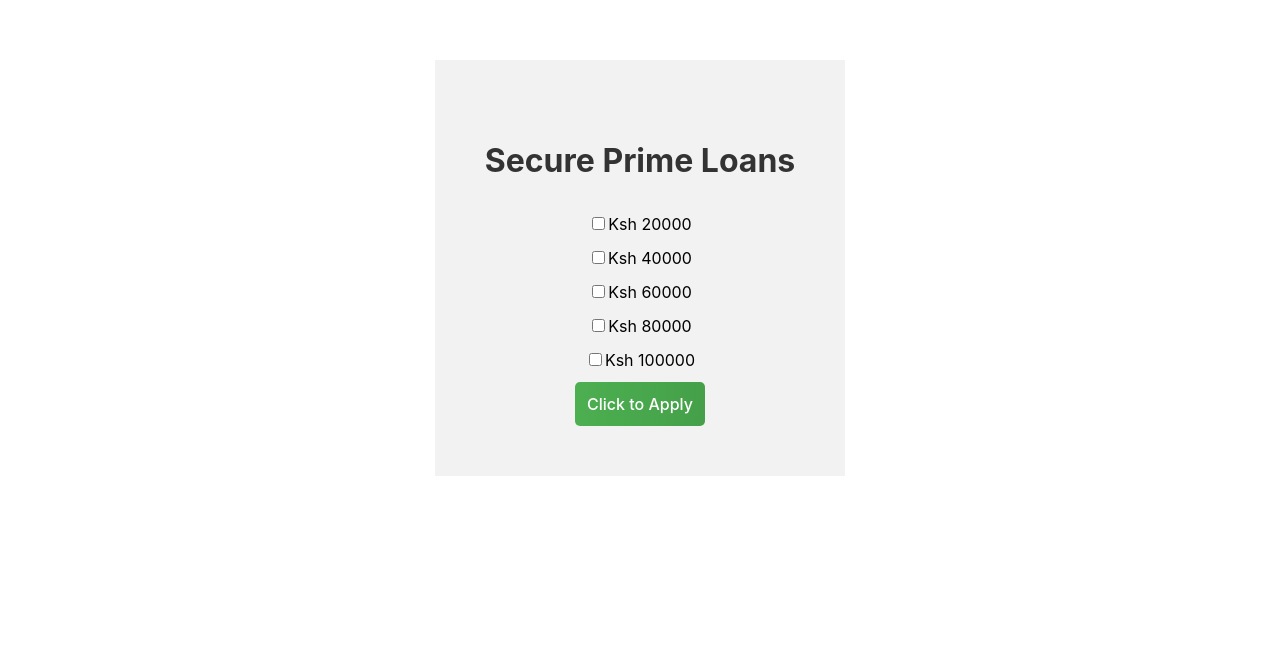
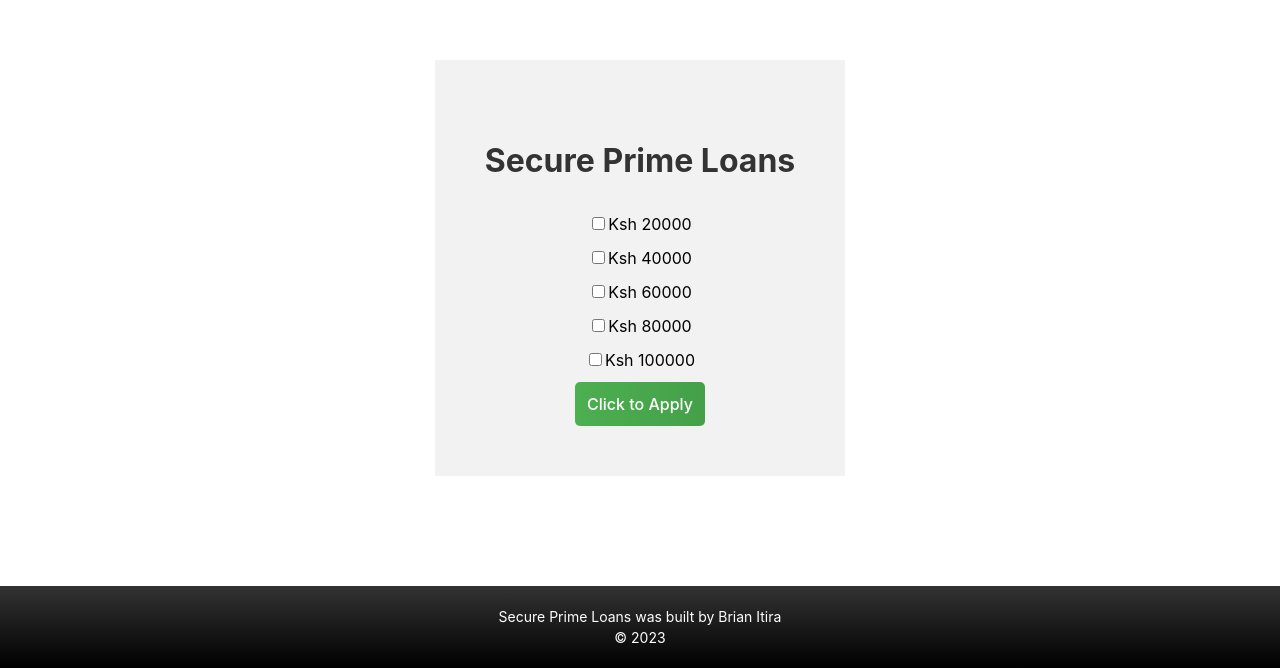
Before and after one commit to brianitira2/mutheu, a React (Vite) app: page /LoanAmount in a window 1280 px wide. Shown: the part 132-800 px from the top of the page. Built offline with nearby package versions, Linux system fonts and the light colour scheme.

Commit message:
commit number six

```diff
--- a/src/App.jsx
+++ b/src/App.jsx
@@ -3,7 +3,7 @@ import React from 'react';
 import { BrowserRouter as Router, Routes, Route, Link } from 'react-router-dom';
 import Home from './Welcome';
 import Details from './Details'
-import Contact from './Contact';
+import Footer from './Footer';
 import LoanAmount from './LoanAmount';
 import Congrats from './Congrats';
 
@@ -13,12 +13,16 @@ const App = () => {
       <div>
 
 
+
+
         <Routes>
           <Route path="/" element={<Home />} />
           <Route path="/Details" element={<Details />} />
           <Route path="/Congrats" element={<Congrats />} />
           <Route path="/LoanAmount" element={<LoanAmount />} />
         </Routes>
+
+        <Footer/>
       </div>
     </Router>
   );
--- a/src/Contact.jsx
+++ /dev/null
@@ -1,9 +0,0 @@
-import React from 'react'
-
-const Contact = () => {
-  return (
-    <div>Contact</div>
-  )
-}
-
-export default Contact
--- /dev/null
+++ b/src/Footer.css
@@ -0,0 +1,33 @@
+/* Footer.css */
+
+.footer-container {
+    background: linear-gradient(to bottom, #333, #000);
+    color: white;
+    padding: 20px;
+    text-align: center;
+    position: fixed; /* Change to fixed */
+    bottom: 0;
+    left: 0;
+    right: 0;
+  }
+
+  .footer-content {
+    max-width: 600px;
+    margin: 0 auto;
+  }
+
+  .footer-content p {
+    margin: 0;
+    font-size: 14px;
+  }
+
+  /* Responsive styles for mobile devices */
+  @media (max-width: 600px) {
+    .footer-content {
+      padding: 10px;
+    }
+
+    .footer-content p {
+      font-size: 12px;
+    }
+  }
--- /dev/null
+++ b/src/Footer.jsx
@@ -0,0 +1,16 @@
+
+import React from 'react';
+import './Footer.css';
+
+const Footer = () => {
+  return (
+    <div className="footer-container">
+      <div className="footer-content">
+        <p>Secure Prime Loans was built by Brian Itira</p>
+        <p>&copy; 2023</p>
+      </div>
+    </div>
+  );
+};
+
+export default Footer;
```
